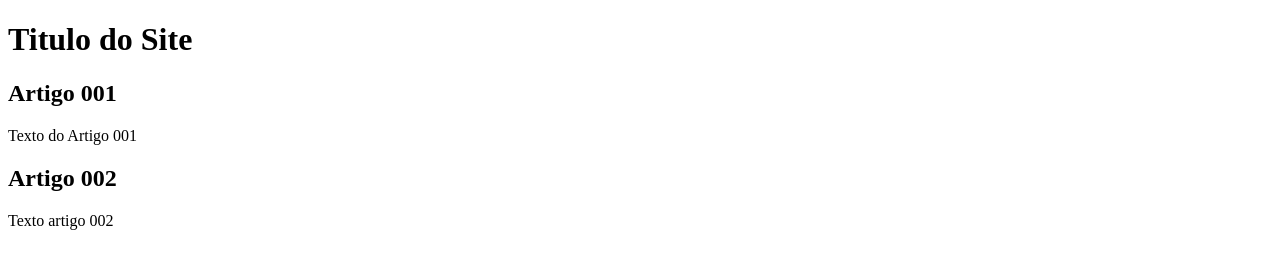
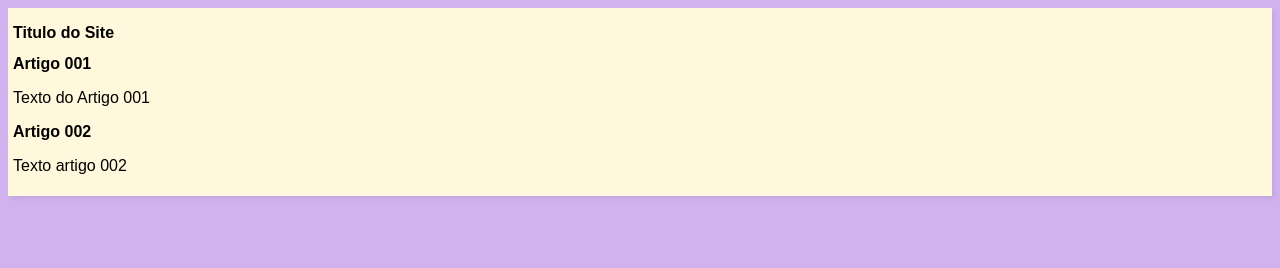
Before and after one commit to Amdio11/projeto-site, a plain HTML site: page index.html in a window 1280 px wide. Drawn offline with Linux system fonts and the light colour scheme.

Commit message:
iniciei o design

```diff
--- /dev/null
+++ b/estilos/style.css
@@ -0,0 +1,15 @@
+*{
+    font-family: Arial, Helvetica, sans-serif;
+    font-size: 16px;
+}
+body{
+    background-color: rgb(209, 178, 238);
+
+}
+main{
+    background-color: cornsilk;
+    width: auto;
+    margin: auto;
+    padding: 5px;
+    box-shadow: 3px 3px 5px rgba(0, 0, 0, 0.062);
+}
--- a/index.html
+++ b/index.html
@@ -4,6 +4,7 @@
     <meta charset="UTF-8">
     <meta http-equiv="X-UA-Compatible" content="IE=edge">
     <meta name="viewport" content="width=device-width, initial-scale=1.0">
+    <link rel="stylesheet" href="estilos/style.css">
     <title>Titulo do Site</title>
 </head>
 <body>
```
